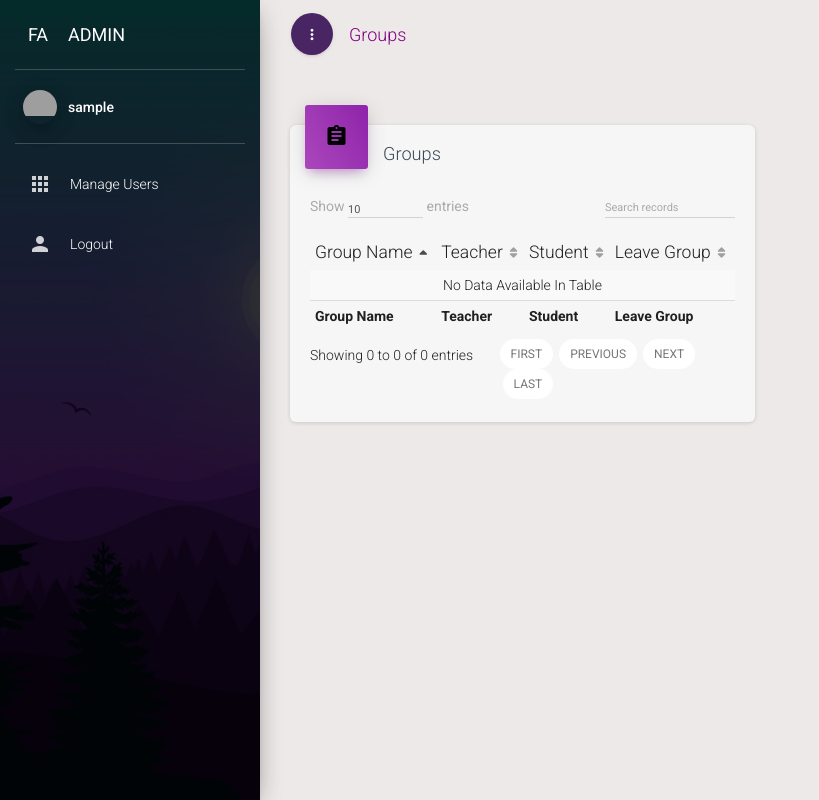
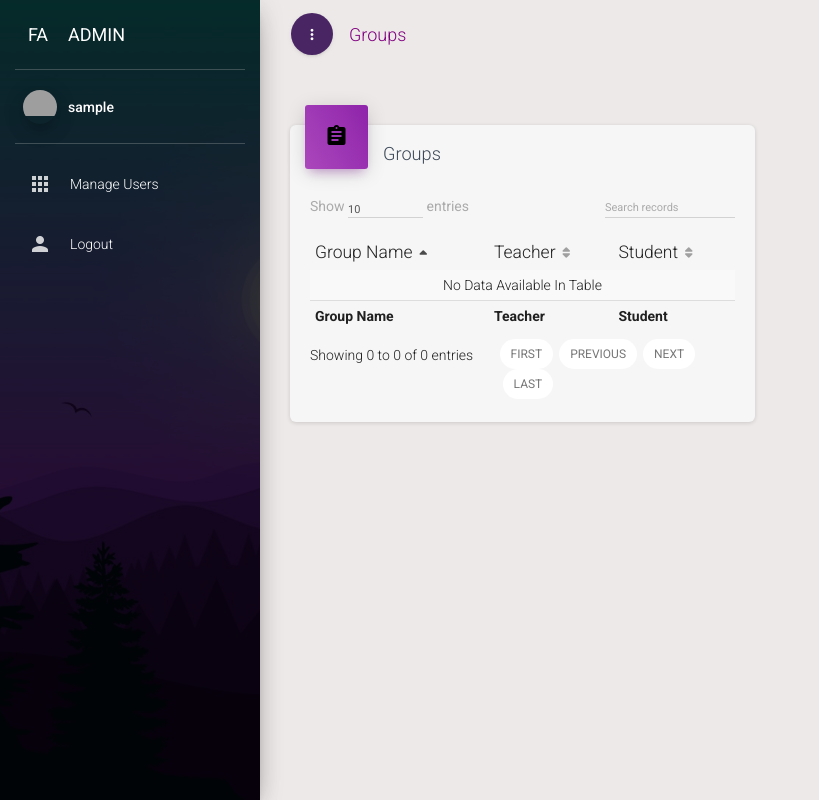
Before and after one commit to Doodsie/faceattendify_trymuna, a Flask app: page /grouplist in a window 1280 px wide. Shown: the whole page, without its empty margins (0-819 px from the left). Run offline with Flask 3, Linux system fonts and the light colour scheme; the visitor is signed in with stand-in values (Sample User, id 1); data that the repository does not hold is empty; some libraries are stand-ins or nearby versions; some web fonts are replaced; grey boxes are pictures that could not be loaded.

Commit message:
Remove Leave group

```diff
--- a/templates/grouplist.html
+++ b/templates/grouplist.html
@@ -18,8 +18,6 @@
                                                     <th>Group Name</th>
                                                     <th>Teacher</th>
 													<th>Student</th>
-                                                    <th>Leave group</th>
-
                                                 </tr>
                                             </thead>
                                             <tfoot>
@@ -27,8 +25,6 @@
                                                     <th>Group Name</th>
                                                     <th>Teacher</th>
 													<th>Student</th>
-                                                    <th>Leave group</th>
-
                                                 </tr>
                                             </tfoot>
                                             <tbody>
@@ -37,7 +33,6 @@
                                                     <td>{{ item[1] }}</td>
                                                     <td>{{ item[3] }}&nbsp;{{ item[4] }}</td>
 													<td><a href='/grouplist?group_id={{ item[0] }}&action=view_members&groupteacher={{ item[3] }}&nbsp;{{ item[4] }}&groupname={{ item[1] }}'>View</a></td>
-                                                    <td><a href='/grouplist?group_id={{ item[0] }}&rurl=grouplist&action=remove' onclick="return confirm('Are you sure you want to leave this group?')">Leave</a></td>
                                                 </tr>
 												{% endfor %}
                                             </tbody>
```
